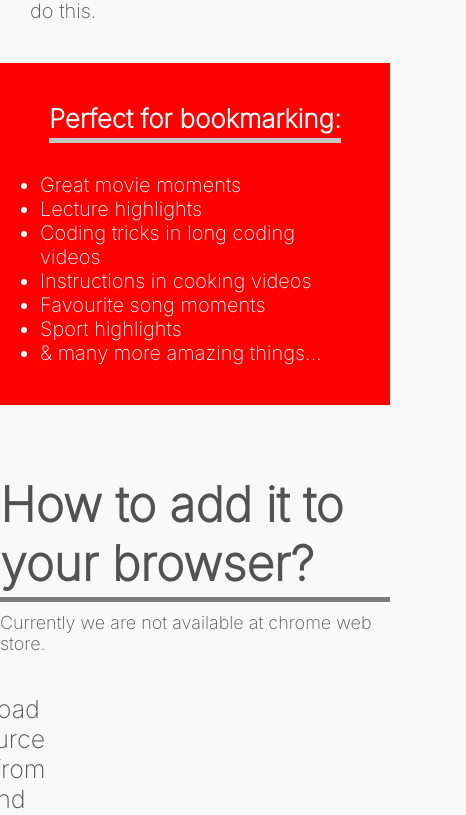
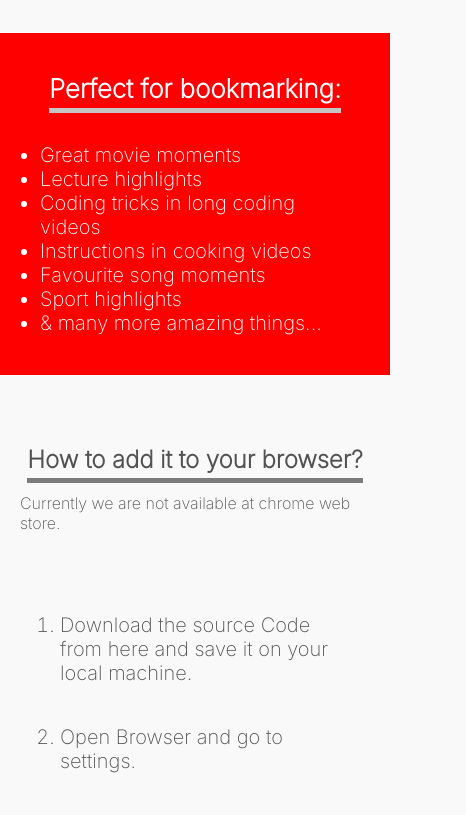
Before and after one commit to Spyware007/YouTube-Timeline-Bookmarker-Product-Page, a React (Create React App) app: page / in a window 390 px wide. Shown: the part 1163-1978 px from the top of the page, 466 px wide, since content can reach past the window. Built offline with nearby package versions, Linux system fonts and the light colour scheme.

Commit message:
extenion page responsive done

```diff
--- a/src/Components/About/About.module.css
+++ b/src/Components/About/About.module.css
@@ -122,6 +122,7 @@
 @media screen and (max-width: 400px) {
   .about_section {
     padding: 30px;
+    padding-top: 0;
   }
   .about_top {
     margin: 40px 0;
--- a/src/Components/Extension/Extension.jsx
+++ b/src/Components/Extension/Extension.jsx
@@ -35,7 +35,7 @@ const Extension = () => {
             </li>
           </ul>
 
-          <div>
+          <div className={classes.img_div}>
             <img className={classes.img} src={extensionImg} alt="img" />
           </div>
         </div>
--- a/src/Components/Extension/Extension.module.css
+++ b/src/Components/Extension/Extension.module.css
@@ -5,6 +5,7 @@
   align-items: center;
   flex-direction: column;
   margin: 20px 0;
+  padding: 0 20px;
   padding-top: 20px;
   row-gap: 40px;
 }
@@ -20,6 +21,7 @@
   font-size: 48px;
   border-bottom: 5px solid #00000080;
   margin-bottom: 10px;
+  white-space: nowrap;
 }
 .content_para {
   color: #282828cc;
@@ -44,3 +46,41 @@
 .img {
   width: 400px;
 }
+@media screen and (max-width: 1100px) {
+  .bottom_section {
+    padding: 40px;
+  }
+  .img {
+    width: 250px;
+  }
+}
+@media screen and (max-width: 700px) {
+  .content_header {
+    font-size: 24px;
+  }
+  .content_para {
+    font-size: 18px;
+  }
+  .img {
+    width: 220px;
+  }
+}
+@media screen and (max-width: 650px) {
+  .bottom_section {
+    justify-content: center;
+  }
+  .list_items {
+    width: auto;
+  }
+  .img_div {
+    display: none;
+  }
+}
+@media screen and (max-width: 650px) {
+  .content_para {
+    font-size: 16px;
+  }
+  .list_items {
+    font-size: 20px;
+  }
+}
```
